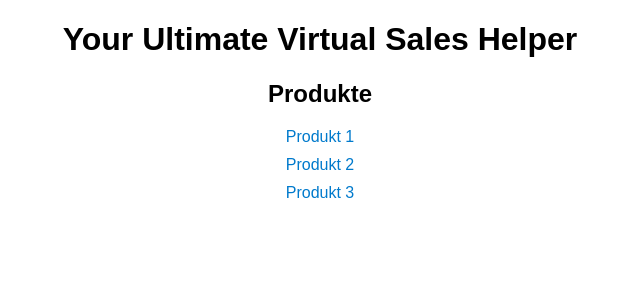
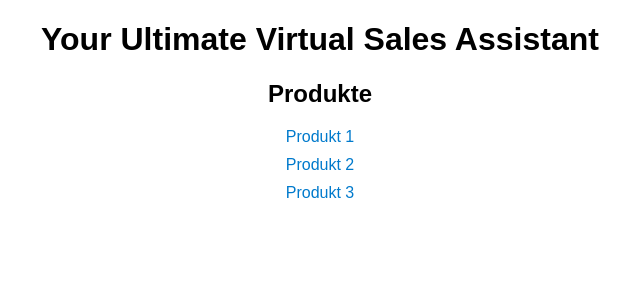
Before and after one commit to helpbringer6-ui/virtual-sales-assistant, a React (Create React App) app: page / in a window 1280 px wide. Shown: the top 300 px of the page, without its empty margins (320-960 px from the left). Built offline with nearby package versions, Linux system fonts and the light colour scheme; the HTML template or start-up script is replaced by a standard one.

Commit message:
Update heading text for clarity.

```diff
--- a/App.js
+++ b/App.js
@@ -5,7 +5,7 @@ import './App.css';
 function App() {
   return (
     <div className="App">
-      <h1>Your Ultimate Virtual Sales Helper</h1>
+      <h1>Your Ultimate Virtual Sales Assistant</h1>
       <ProductList />
     </div>
   );
```
